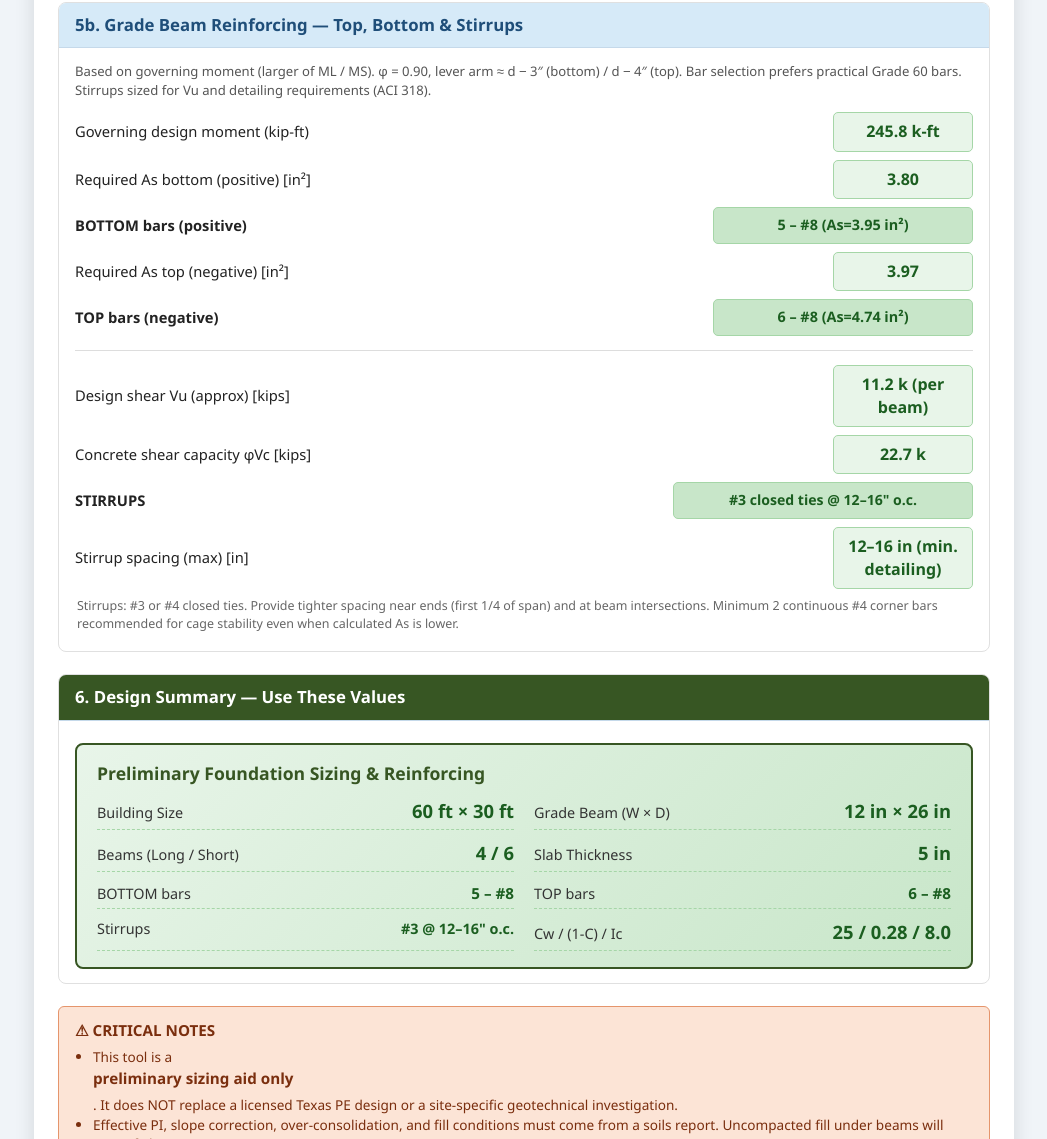
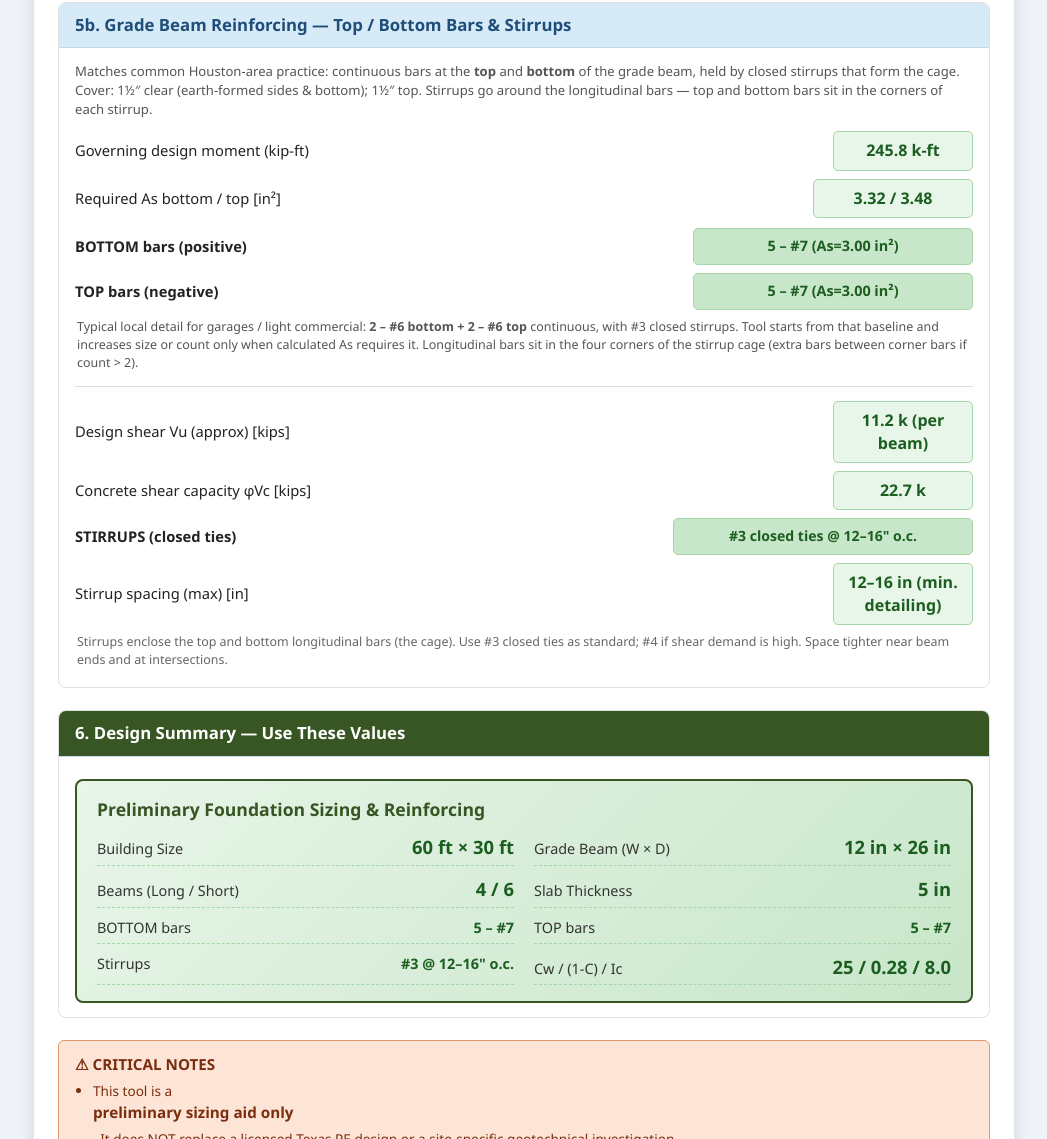
Before and after one commit to bimja/Slab-Grade-Beam-Calc-Tool, a plain HTML site: page index.html in a window 1280 px wide. Shown: the part 2283-3422 px from the top of the page, without its empty margins (116-1163 px from the left). Drawn offline with Linux system fonts and the light colour scheme.

Commit message:
Update index.html

```diff
--- a/index.html
+++ b/index.html
@@ -441,11 +441,12 @@
 
       <!-- 5b. Grade Beam Reinforcing -->
       <div class="section">
-        <div class="section-header">5b. Grade Beam Reinforcing — Top, Bottom &amp; Stirrups</div>
+        <div class="section-header">5b. Grade Beam Reinforcing — Top / Bottom Bars &amp; Stirrups</div>
         <div class="section-body">
           <p style="font-size:0.82rem; color:#555; margin-bottom:12px;">
-            Based on governing moment (larger of ML / MS). φ = 0.90, lever arm ≈ d − 3″ (bottom) / d − 4″ (top).
-            Bar selection prefers practical Grade 60 bars. Stirrups sized for Vu and detailing requirements (ACI 318).
+            Matches common Houston-area practice: continuous bars at the <strong>top</strong> and <strong>bottom</strong> of the grade beam,
+            held by closed stirrups that form the cage. Cover: 1½″ clear (earth-formed sides &amp; bottom); 1½″ top.
+            Stirrups go around the longitudinal bars — top and bottom bars sit in the corners of each stirrup.
           </p>
 
           <div class="result-row">
@@ -453,20 +454,22 @@
             <span class="result-value" id="outMg">—</span>
           </div>
           <div class="result-row">
-            <span class="label">Required As bottom (positive)  [in²]</span>
-            <span class="result-value" id="outAsBot">—</span>
+            <span class="label">Required As bottom / top  [in²]</span>
+            <span class="result-value" id="outAsBotTop" style="flex:0 0 160px;">—</span>
           </div>
-          <div class="result-row">
+
+          <div class="result-row" style="margin-top:10px;">
             <span class="label"><strong>BOTTOM bars (positive)</strong></span>
-            <span class="result-value" id="outBotBars" style="flex:0 0 260px; font-size:0.9rem; background:#c8e6c9;">—</span>
-          </div>
-          <div class="result-row">
-            <span class="label">Required As top (negative)  [in²]</span>
-            <span class="result-value" id="outAsTop">—</span>
+            <span class="result-value" id="outBotBars" style="flex:0 0 280px; font-size:0.9rem; background:#c8e6c9;">—</span>
           </div>
           <div class="result-row">
             <span class="label"><strong>TOP bars (negative)</strong></span>
-            <span class="result-value" id="outTopBars" style="flex:0 0 260px; font-size:0.9rem; background:#c8e6c9;">—</span>
+            <span class="result-value" id="outTopBars" style="flex:0 0 280px; font-size:0.9rem; background:#c8e6c9;">—</span>
+          </div>
+          <div class="note" style="margin:4px 0 10px 0; color:#555;">
+            Typical local detail for garages / light commercial: <strong>2 – #6 bottom + 2 – #6 top</strong> continuous,
+            with #3 closed stirrups. Tool starts from that baseline and increases size or count only when calculated As requires it.
+            Longitudinal bars sit in the four corners of the stirrup cage (extra bars between corner bars if count &gt; 2).
           </div>
 
           <hr style="margin:14px 0; border:none; border-top:1px solid #ddd;">
@@ -480,7 +483,7 @@
             <span class="result-value" id="outVc">—</span>
           </div>
           <div class="result-row">
-            <span class="label"><strong>STIRRUPS</strong></span>
+            <span class="label"><strong>STIRRUPS (closed ties)</strong></span>
             <span class="result-value" id="outStirrups" style="flex:0 0 300px; font-size:0.88rem; background:#c8e6c9;">—</span>
           </div>
           <div class="result-row">
@@ -488,8 +491,8 @@
             <span class="result-value" id="outStirrupSp">—</span>
           </div>
           <div class="note" style="margin-top:8px; color:#666;">
-            Stirrups: #3 or #4 closed ties. Provide tighter spacing near ends (first 1/4 of span) and at beam intersections.
-            Minimum 2 continuous #4 corner bars recommended for cage stability even when calculated As is lower.
+            Stirrups enclose the top and bottom longitudinal bars (the cage). Use #3 closed ties as standard;
+            #4 if shear demand is high. Space tighter near beam ends and at intersections.
           </div>
         </div>
       </div>
@@ -519,11 +522,11 @@
               </div>
               <div class="summary-item">
                 <span class="s-label">BOTTOM bars</span>
-                <span class="s-value" id="sumBot" style="font-size:0.95rem;">—</span>
+                <span class="s-value" id="sumBot" style="font-size:0.9rem;">—</span>
               </div>
               <div class="summary-item">
                 <span class="s-label">TOP bars</span>
-                <span class="s-value" id="sumTop" style="font-size:0.95rem;">—</span>
+                <span class="s-value" id="sumTop" style="font-size:0.9rem;">—</span>
               </div>
               <div class="summary-item">
                 <span class="s-label">Stirrups</span>
@@ -830,37 +833,67 @@ function getS(oneC) {
   return 12;
 }
 
-// Bar area lookup (Grade 60)
-const BAR_AREA = {3: 0.11, 4: 0.20, 5: 0.31, 6: 0.44, 7: 0.60, 8: 0.79, 9: 1.00};
+// Bar diameters (in) and areas (in²) — Grade 60
+const BAR_DATA = {
+  4: { d: 0.500, area: 0.20 },
+  5: { d: 0.625, area: 0.31 },
+  6: { d: 0.750, area: 0.44 },
+  7: { d: 0.875, area: 0.60 },
+  8: { d: 1.000, area: 0.79 }
+};
 
-function selectBars(AsReq, maxBars = 6) {
-  // Prefer #4, #5, #6 for constructability in grade beams
-  const candidates = [
-    {size: 4, area: 0.20},
-    {size: 5, area: 0.31},
-    {size: 6, area: 0.44},
-    {size: 7, area: 0.60},
-    {size: 8, area: 0.79}
-  ];
+/**
+ * Select top or bottom longitudinal bars for a grade beam.
+ * Local Houston-area practice baseline: 2 – #6 top and 2 – #6 bottom.
+ * Tool increases size/count only when calculated As requires more.
+ * Bars sit in corners of closed stirrups (the cage).
+ */
+function selectBars(AsReq, beamWidthIn) {
+  const sideCover = 1.5;
+  const minClear = 1.0;
+  const usable = Math.max(2, beamWidthIn - 2 * sideCover);
+
+  function maxInLayer(barSize) {
+    const db = BAR_DATA[barSize].d;
+    const n = Math.floor((usable + minClear) / (db + minClear));
+    return Math.max(1, n);
+  }
+
+  // Local baseline: 2–#6 provides 0.88 in² — use that whenever As ≤ 0.88
+  const baselineAs = 2 * 0.44; // 2–#6
+  if (AsReq <= baselineAs * 1.05) {
+    return { n: 2, size: 6, provided: 0.88, layers: 1,
+      label: '2 – #6  (As=0.88 in²)  [local typical]' };
+  }
+
+  // Prefer 2 bars of larger size, then 3 bars, staying in one layer
+  const preferred = [6, 5, 7, 4]; // #6 first (local practice)
   let best = null;
-  for (const c of candidates) {
-    const n = Math.ceil(AsReq / c.area);
-    if (n >= 2 && n <= maxBars) {
-      const provided = n * c.area;
-      if (!best || (provided < best.provided * 1.15 && n <= best.n + 1) || n < best.n) {
-        best = {n, size: c.size, provided, label: n + ' – #' + c.size};
-      }
+
+  for (const size of preferred) {
+    const area = BAR_DATA[size].area;
+    const maxN = maxInLayer(size);
+    let n = Math.ceil(AsReq / area);
+    if (n < 2) n = 2;
+    if (n > maxN) n = maxN;
+
+    const provided = n * area;
+    // Prefer 2 bars when possible; avoid more than 3 in a 12" beam
+    const score = (provided >= AsReq ? 0 : 50) + (n - 2) * 5 + Math.abs(size - 6);
+    if (n <= maxN && (!best || score < best.score)) {
+      best = { n, size, provided, layers: 1, score,
+        label: n + ' – #' + size + '  (As=' + provided.toFixed(2) + ' in²)' };
     }
   }
-  // Fallback
-  if (!best) {
-    const n = Math.max(2, Math.ceil(AsReq / 0.31));
-    best = {n, size: 5, provided: n * 0.31, label: n + ' – #5'};
+
+  // If still short, allow 3–#7 or note
+  if (!best || best.provided < AsReq * 0.95) {
+    const maxN = maxInLayer(7);
+    const n = Math.min(maxN, Math.max(2, Math.ceil(AsReq / 0.60)));
+    best = { n, size: 7, provided: n * 0.60, layers: 1, score: 100,
+      label: n + ' – #7  (As=' + (n * 0.60).toFixed(2) + ' in²)' };
   }
-  // Always recommend at least 2 bars
-  if (best.n < 2) {
-    best = {n: 2, size: 4, provided: 0.40, label: '2 – #4'};
-  }
+
   return best;
 }
 
@@ -945,36 +978,33 @@ function calculate() {
   else if (asfy <= 3800) rebarNote = '#3 @ 16" o.c. both ways (or WWR)';
   else rebarNote = '#3 @ 12–14" o.c. or W4×W4 / W5×W5 WWR';
 
-  // Flexural steel (simplified Whitney / working-stress hybrid used in Snowden examples)
-  // Mu ≈ 1.6 × M (service) for LRFD comparison; φ = 0.90
-  const Mu = 1.6 * Mg;                  // kip-ft → factored
+  // Flexural steel — service moment with modest factor aligned to Snowden examples
+  // Local practice often uses 2–#6 each face; factor kept moderate so typical cases land there
+  const Mu = 1.4 * Mg;   // slightly below full 1.6 LRFD — empirical soil moments already conservative
   const asBot = (Mu * 12) / (0.90 * (fy / 1000) * (dRec - 3));
   const asTop = (Mu * 12) / (0.90 * (fy / 1000) * (dRec - 4));
 
-  const botBars = selectBars(asBot);
-  const topBars = selectBars(asTop);
+  // Top / bottom longitudinal bars (sit in corners of stirrup cage)
+  const botBars = selectBars(asBot, b);
+  const topBars = selectBars(asTop, b);
 
   // Shear
-  // Vu ≈ w × Lc × L' / (2 × 1000) for the governing direction (conservative)
-  const Vu = (w * Math.max(LcL, LcS) * Math.max(L, Lp) / 2) / 1000;  // kips (total shear)
-  // Or per beam: distribute
-  const VuBeam = Vu / Math.min(Nl, Ns);  // rough per-beam shear
-  const phiVc = 0.75 * 2 * Math.sqrt(fc) * b * dEff / 1000;  // kips (ACI φVc = 2√f'c b d)
+  const Vu = (w * Math.max(LcL, LcS) * Math.max(L, Lp) / 2) / 1000;
+  const VuBeam = Vu / Math.min(Nl, Ns);
+  const phiVc = 0.75 * 2 * Math.sqrt(fc) * b * dEff / 1000;
 
-  // Stirrups
+  // Stirrups — closed ties that form the cage around top & bottom bars
   let stirrupNote, stirrupSp;
   if (VuBeam <= 0.5 * phiVc) {
-    // Minimum stirrups still recommended for cage
     stirrupNote = '#3 closed ties @ 12–16" o.c.';
     stirrupSp = '12–16 in (min. detailing)';
   } else if (VuBeam <= phiVc) {
     stirrupNote = '#3 closed ties @ 10–12" o.c.';
     stirrupSp = '10–12 in';
   } else {
-    // Need calculated stirrups – use #4
-    const Av = 2 * 0.20; // #4 two-leg
-    const fs = 0.75 * fy / 1000; // ksi
-    const sReq = (Av * fs * dEff) / (VuBeam - phiVc);
+    const Av = 2 * 0.20;
+    const fs = 0.75 * fy / 1000;
+    const sReq = (Av * fs * dEff) / Math.max(0.1, VuBeam - phiVc);
     const sMax = Math.min(dEff / 2, 12);
     const sUse = Math.min(Math.floor(sReq), sMax);
     stirrupNote = '#4 closed ties @ ' + Math.max(4, sUse) + '" o.c.';
@@ -1002,14 +1032,13 @@ function calculate() {
   document.getElementById('outAsfy').textContent = asfy;
   document.getElementById('outRebar').textContent = rebarNote;
 
-  // New reinforcement outputs
-  document.getElementById('outMg').textContent     = Mg.toFixed(1) + ' k-ft';
-  document.getElementById('outAsBot').textContent  = asBot.toFixed(2);
-  document.getElementById('outBotBars').textContent = botBars.label + '  (As=' + botBars.provided.toFixed(2) + ' in²)';
-  document.getElementById('outAsTop').textContent  = asTop.toFixed(2);
-  document.getElementById('outTopBars').textContent = topBars.label + '  (As=' + topBars.provided.toFixed(2) + ' in²)';
-  document.getElementById('outVu').textContent     = VuBeam.toFixed(1) + ' k (per beam)';
-  document.getElementById('outVc').textContent     = phiVc.toFixed(1) + ' k';
+  // Reinforcement outputs
+  document.getElementById('outMg').textContent       = Mg.toFixed(1) + ' k-ft';
+  document.getElementById('outAsBotTop').textContent = asBot.toFixed(2) + ' / ' + asTop.toFixed(2);
+  document.getElementById('outBotBars').textContent  = botBars.label;
+  document.getElementById('outTopBars').textContent  = topBars.label;
+  document.getElementById('outVu').textContent       = VuBeam.toFixed(1) + ' k (per beam)';
+  document.getElementById('outVc').textContent       = phiVc.toFixed(1) + ' k';
   document.getElementById('outStirrups').textContent = stirrupNote;
   document.getElementById('outStirrupSp').textContent = stirrupSp;
 
@@ -1018,8 +1047,8 @@ function calculate() {
   document.getElementById('sumBeam').textContent    = b + ' in × ' + dRec + ' in';
   document.getElementById('sumNum').textContent     = Nl + ' / ' + Ns;
   document.getElementById('sumSlab').textContent    = slabThk + ' in';
-  document.getElementById('sumBot').textContent     = botBars.label;
-  document.getElementById('sumTop').textContent     = topBars.label;
+  document.getElementById('sumBot').textContent     = botBars.label.replace(/\s*\(As=.*$/, '');
+  document.getElementById('sumTop').textContent     = topBars.label.replace(/\s*\(As=.*$/, '');
   document.getElementById('sumStirrup').textContent = stirrupNote.replace(' closed ties', '');
   document.getElementById('sumFactors').textContent = Cw + ' / ' + oneC.toFixed(2) + ' / ' + Ic.toFixed(1);
 }
```
